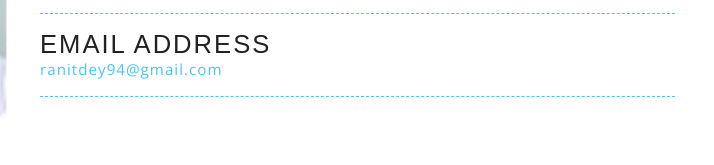
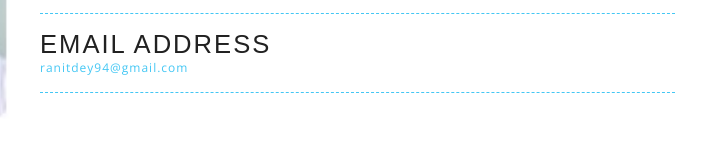
Before and after one commit to ranitdey1994/Ranit-Professional-Resume, a plain HTML site: page index.html in a window 1280 px wide. Shown: the part 1532-1697 px from the top of the page, 520-1234 px from the left. Drawn offline with nearby package versions, Linux system fonts and the light colour scheme; files whose address does not match are found by name; a web font is replaced by a local one.

Commit message:
editing the about-me desc section

```diff
--- a/index.html
+++ b/index.html
@@ -155,7 +155,7 @@ Smartphone Compatible web template, free web designs for Nokia, Samsung, LG, Son
 					</div>
 					<div class="w3ls-agile-left-info">
 						<h4>Email Address</h4>
-						<p><a href="mailto:ranitdey94@gmail.com">ranitdey94@gmail.com</a></p>
+						<p style="font-size:12px;text-align:left;"><a href="mailto:ranitdey94@gmail.com">ranitdey94@gmail.com</a></p>
 					</div>
 				</div>
 				<div class="clearfix"> </div>
```
